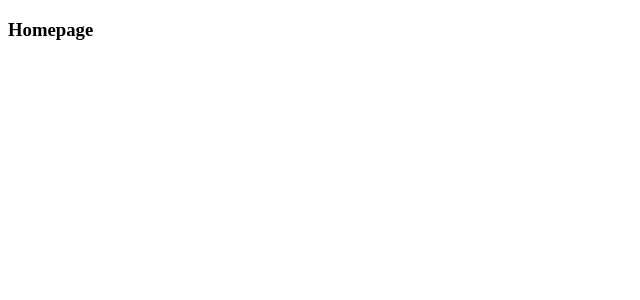
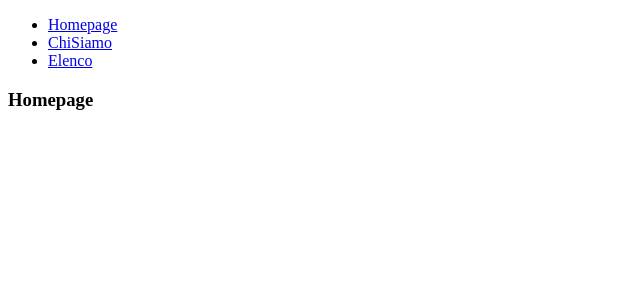
Before and after one commit to giovanbattista-web/react-router, a React app: page / in a window 1280 px wide. Shown: the top 300 px of the page, without its empty margins (0-640 px from the left). Built offline with nearby package versions, Linux system fonts and the light colour scheme; the HTML template or start-up script is replaced by a standard one.

Commit message:
[UPD] COLLEGAMENTO AGGIUNTO

```diff
--- a/src/App.jsx
+++ b/src/App.jsx
@@ -1,8 +1,8 @@
 import { useState } from 'react';
 import { BrowserRouter, Routes, Route } from 'react-router-dom';
-import Homepage from './links/Homepage';
-import ChiSiamo from './links/ChiSiamo';
-import Elenco from './links/Elenco';
+import Homepage from './pages/Homepage';
+import ChiSiamo from './pages/ChiSiamo';
+import Elenco from './pages/Elenco';
 
 function App() {
 
--- a/src/links/ChiSiamo.jsx
+++ /dev/null
@@ -1,11 +0,0 @@
-import React from 'react';
-
-const ChiSiamo = () => {
-    return (
-        <div>
-            <h3>ChiSiamo</h3>
-        </div>
-    )
-};
-
-export default ChiSiamo;
--- a/src/links/Elenco.jsx
+++ /dev/null
@@ -1,11 +0,0 @@
-import React from 'react';
-
-const Elenco = () => {
-    return (
-        <div>
-            <h3>Elenco</h3>
-        </div>
-    )
-};
-
-export default Elenco;
--- a/src/links/Homepage.jsx
+++ /dev/null
@@ -1,12 +0,0 @@
-import React from 'react';
-
-
-const Homepage = () => {
-    return (
-        <div>
-            <h3>Homepage</h3>
-        </div>
-    )
-};
-
-export default Homepage;
--- /dev/null
+++ b/src/pages/ChiSiamo.jsx
@@ -0,0 +1,29 @@
+import React from 'react';
+import { NavLink } from 'react-router-dom';
+
+const ChiSiamo = () => {
+    return (
+        <>
+            <header>
+                <nav>
+                    <ul>
+                        <li>
+                            <NavLink to="/">Homepage</NavLink>
+                        </li>
+                        <li>
+                            <NavLink to="/chisiamo">ChiSiamo</NavLink>
+                        </li>
+                        <li>
+                            <NavLink to="/elenco">Elenco</NavLink>
+                        </li>
+                    </ul>
+                </nav>
+            </header>
+            <div>
+                <h3>ChiSiamo</h3>
+            </div>
+        </>
+    )
+};
+
+export default ChiSiamo;
--- /dev/null
+++ b/src/pages/Elenco.jsx
@@ -0,0 +1,29 @@
+import React from 'react';
+import { NavLink } from 'react-router-dom';
+
+const Elenco = () => {
+    return (
+        <>
+            <header>
+                <nav>
+                    <ul>
+                        <li>
+                            <NavLink to="/">Homepage</NavLink>
+                        </li>
+                        <li>
+                            <NavLink to="/chisiamo">ChiSiamo</NavLink>
+                        </li>
+                        <li>
+                            <NavLink to="/elenco">Elenco</NavLink>
+                        </li>
+                    </ul>
+                </nav>
+            </header>
+            <div>
+                <h3>Elenco</h3>
+            </div>
+        </>
+    )
+};
+
+export default Elenco;
--- /dev/null
+++ b/src/pages/Homepage.jsx
@@ -0,0 +1,32 @@
+import React from 'react';
+import { NavLink } from 'react-router-dom';
+
+
+const Homepage = () => {
+    return (
+        <>
+            <header>
+                <nav>
+                    <ul>
+                        <li>
+                            <NavLink to="/">Homepage</NavLink>
+                        </li>
+                        <li>
+                            <NavLink to="/chisiamo">ChiSiamo</NavLink>
+                        </li>
+                        <li>
+                            <NavLink to="/elenco">Elenco</NavLink>
+                        </li>
+                    </ul>
+                </nav>
+            </header>
+            <div>
+                <h3>Homepage</h3>
+            </div>
+        </>
+    )
+};
+
+
+
+export default Homepage;
```
